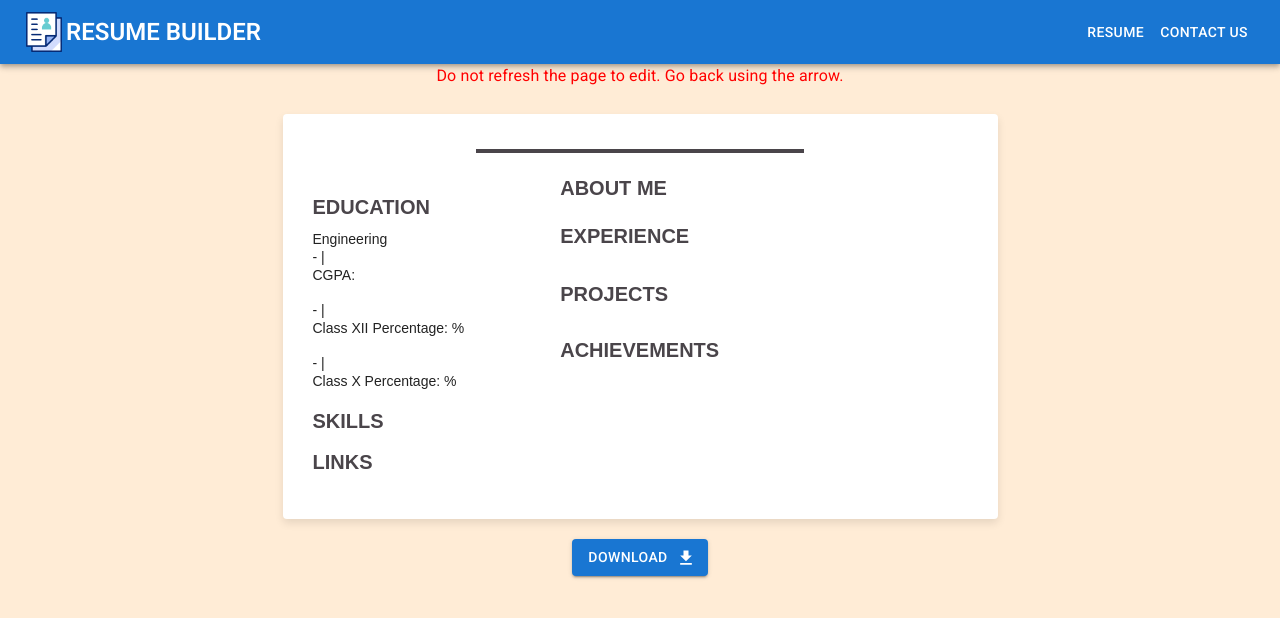
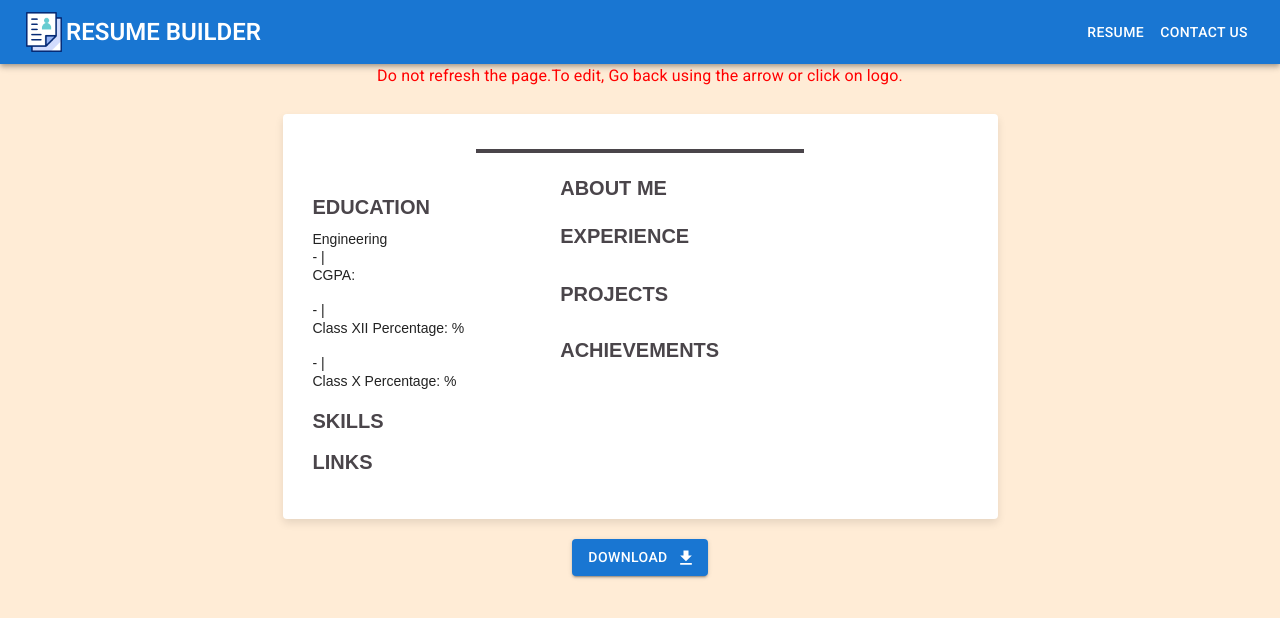
Before and after one commit to AbhijitKhyade/Resume-Builder, a React (Create React App) app in the folder client/: page /resume in a window 1280 px wide. Shown: the top 618 px of the page. Built offline with nearby package versions, Linux system fonts and the light colour scheme.

Commit message:
small change

```diff
--- a/client/src/pages/Resume.jsx
+++ b/client/src/pages/Resume.jsx
@@ -75,7 +75,7 @@ const Resume = () => {
         <Typography
           sx={{ color: "red", marginBottom: "10px", textAlign: "center" }}
         >
-          Do not refresh the page to edit. Go back using the arrow.
+          Do not refresh the page.To edit, Go back using the arrow or click on logo.
         </Typography>
       )}
       <Box
```
